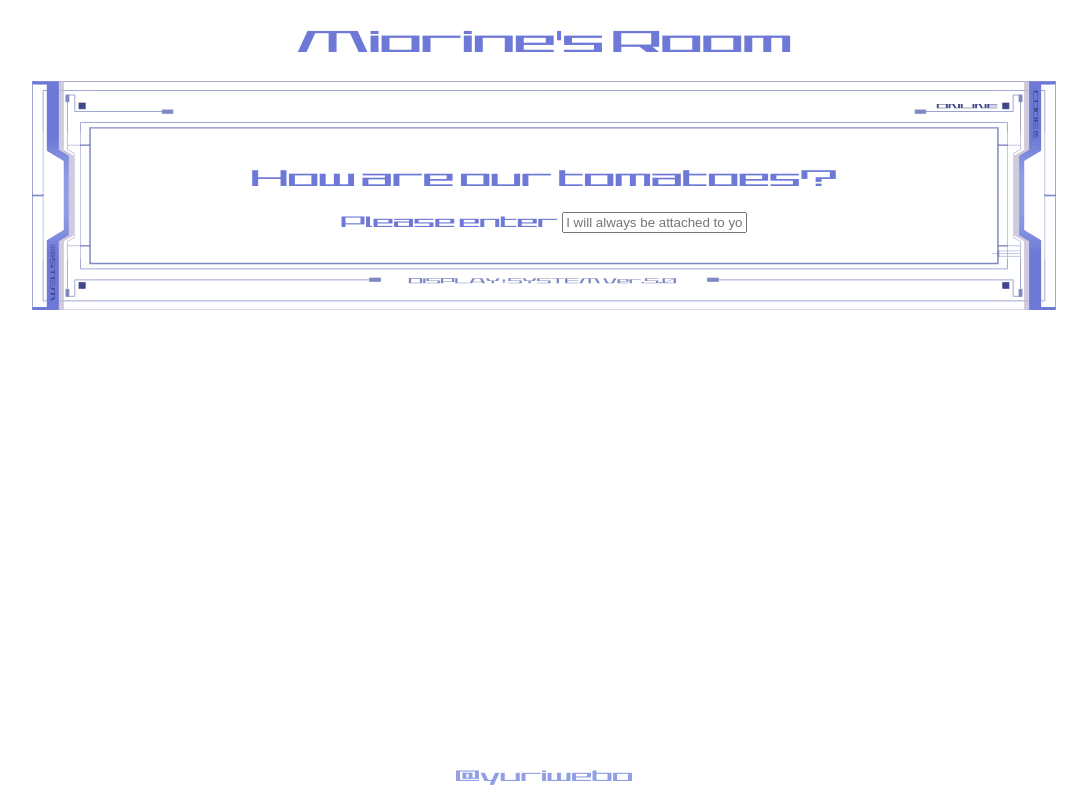
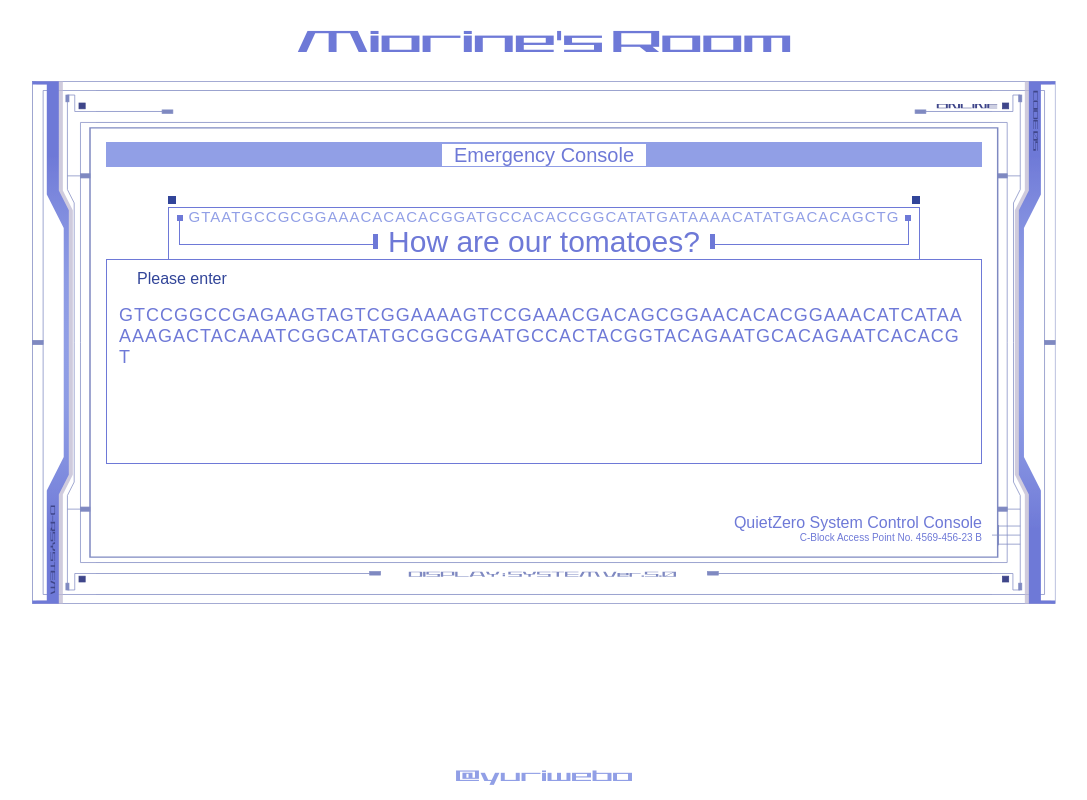
Before and after one commit to yuriwebo/miorine-room, an Astro site: page /tablet/notrette in a window 1280 px wide. Shown: the whole page, without its empty margins (96-1183 px from the left). Built offline with nearby package versions, Linux system fonts and the light colour scheme; Astro itself is replaced by a stand-in of ours; a web font is replaced by a local one.

Commit message:
实现番茄app基础逻辑和样式

```diff
--- a/src/pages/tablet/notrette.astro
+++ b/src/pages/tablet/notrette.astro
@@ -1,44 +1,103 @@
 ---
 import BaseLayout from "../../layouts/BaseLayout.astro";
+import '../../styles/notrette.css';
+
+const geneMap: Record<string, string> = {
+  // 小写
+  a: "AAA",
+  b: "AAC",
+  c: "AAG",
+  d: "AAT",
+  e: "ACA",
+  h: "ACT",
+  i: "AGA",
+  l: "AGT",
+  m: "ATA",
+  n: "ATC",
+  o: "ATG",
+  r: "CAC",
+  s: "CAG",
+  t: "CAT",
+  u: "CCA",
+  w: "CCG",
+  y: "CGA",
+
+  // 大写
+  H: "GTA",
+  I: "GTC",
+  M: "TAC",
+
+  //特殊字符
+  " ": "CGG",
+  ",": "CTA",
+  ".": "CGT",
+  "?": "CTG"
+};
+
+//将一段文字转换成基因序列组合
+const textToGeneSequence = (text: string) => {
+  return text
+    .split("")
+    .map(char => geneMap[char] || "") //若没有对应基因序列就忽略
+    .join("");
+}
 
 const decodedQuestion = "How are our tomatoes?";
-const expected = "I will always be attached to you, Miorine.";
+const encodedQuestion = textToGeneSequence(decodedQuestion);
+const decodedAnswer = "I will always be attached to you, Miorine.";
+const encodedAnswer = textToGeneSequence(decodedAnswer);
 const failMsg = "Authentication failed";
 const successMsg = "Authenticated"
 const ending = "I love you. From Mom.";
 ---
 <BaseLayout>
   <div class="content notrette-container">
-    <h2>{decodedQuestion}</h2>
-    <p>
+    <h2>
+      <span class="title">Emergency Console</span>
+    </h2>
+    <div class="question-container">
+      <div id="decoration-line"></div>
+      <span class="question top">{encodedQuestion}</span>
+      <span class="question bottom">{decodedQuestion}</span>
+    </div>
+    <div class="console">
       <label for="answer">Please enter</label>
-      <input type="text" id="answer" placeholder={expected}>
-    </p>
-    <p id="failOutput" style="display:none;">{failMsg}</p>
-    <p id="SuccessOutput" style="display:none;">{successMsg}</p>
+      <textarea id="answer" name="answer" spellcheck="false" autofocus>{encodedAnswer}</textarea>
+    </div>
+    <div class="footnote">
+      <span>QuietZero System Control Console</span>
+      <span>C-Block Access Point No. 4569-456-23 B</span>
+    </div>
+
+    <!-- 正确信息、错误信息 -->
+    <p class="output fail">{failMsg}</p>
+    <p class="output success">{successMsg}</p>
   </div>
 </BaseLayout>
 
 <script>
-  const expected = "I will always be attached to you, Miorine.";
-  const input = document.getElementById('answer') as HTMLInputElement;
-  const failOutput = document.getElementById('failOutput') as HTMLParagraphElement;
-  const SuccessOutput = document.getElementById('SuccessOutput') as HTMLParagraphElement;
+  const textArea = document.getElementById('answer') as HTMLTextAreaElement;
+  const failOutput = document.querySelector(".fail") as HTMLParagraphElement;
+  const successOutput = document.querySelector(".success") as HTMLParagraphElement;
 
-  if (input) {
-    input.addEventListener('keydown', (e) => {
+  const expected = textArea.defaultValue;  //期待值为初始值
+
+  window.addEventListener("load", () => {
+    textArea.value = expected;
+  });
+
+  window.addEventListener('keydown', (e) => {
     if (e.key === "Enter") {
       e.preventDefault();
-        const inputValue = input.value;
+      const textAreaVal = textArea.value;
 
-        if (inputValue === expected) {
-          SuccessOutput.style.display = "block";
+      if (textAreaVal === expected) {
+        successOutput.style.display = "block";
         failOutput.style.display = "none";
       } else {
         failOutput.style.display = "block";
-          SuccessOutput.style.display = "none";
+        successOutput.style.display = "none";
       }
     }
   });
-  }
 </script>
--- /dev/null
+++ b/src/styles/notrette.less
@@ -0,0 +1,173 @@
+@import "global.less";
+@import url("https://fonts.googleapis.com/css2?family=Gowun+Dodum&family=Orbitron:wght@400..900&display=swap");
+
+@thick-border: 1.8px solid @primary;
+@thin-border: 1px solid @primary;
+@big-square-size: 8px;
+@small-square-size: 6px;
+
+.notrette-container {
+  h2 {
+    background-color: @light;
+    font-weight: normal;
+    font-size: 20px;
+    margin: 0 0 40px;
+
+    .title {
+      background-color: @white;
+      padding: 0 12px;
+      font-family: "Orbitron", sans-serif;
+    }
+  }
+
+  .question-container {
+    position: relative;
+    display: flex;
+    flex-direction: column;
+    justify-content: center;
+    align-items: center;
+    width: fit-content;
+    margin: 0 auto;
+    border-top: @thick-border;
+    border-left: @thin-border;
+    border-right: @thin-border;
+
+    &::before,
+    &::after {
+      content: "";
+      position: absolute;
+      width: @big-square-size;
+      height: @big-square-size;
+      background: @primary;
+      top: -12px;
+      background-color: @dark;
+    }
+
+    &::before {
+      left: -1px; //和边框贴齐
+    }
+    &::after {
+      right: -1px;
+    }
+
+    // 折线
+    #decoration-line {
+      position: absolute;
+      top: 10px;
+      width: 97.1%;
+      height: 53%;
+      border-left: @thin-border;
+      border-right: @thin-border;
+      border-bottom: @thin-border;
+
+      &::before,
+      &::after {
+        position: absolute;
+        content: "";
+        top: -3px;
+        display: inline-block;
+        width: @small-square-size;
+        height: @small-square-size;
+        background-color: @primary;
+      }
+
+      &::before {
+        left: -3px;
+      }
+
+      &::after {
+        right: -3px;
+      }
+    }
+
+    .question {
+      position: relative; // 置于装饰线之上
+      display: flex;
+      justify-content: center;
+      align-items: center;
+      font-weight: normal;
+      background-color: @white;
+
+      &.top {
+        font-size: 15px;
+        letter-spacing: 1px;
+        margin: 0 20px;
+        font-family: "Gowun Dodum", sans-serif;
+        color: @light;
+      }
+
+      &.bottom {
+        font-size: 30px;
+        font-family: "Orbitron", sans-serif;
+
+        &::before,
+        &::after {
+          content: "";
+          display: inline-block;
+          width: 5px;
+          height: 15px;
+          background-color: @primary;
+        }
+
+        &::before {
+          margin-right: 10px;
+        }
+
+        &::after {
+          margin-left: 10px;
+        }
+      }
+    }
+  }
+
+  .console {
+    display: flex;
+    flex-direction: column;
+    align-items: flex-start;
+    margin: 0;
+    padding: 10px;
+    border: @thick-border;
+
+    label {
+      padding: 0 0 15px 20px;
+      font-family: "Orbitron", sans-serif;
+      color: @dark;
+    }
+
+    #answer {
+      width: 100%;
+      height: 150px;
+      overflow-y: scroll; // 溢出部分可滑动
+      -ms-overflow-style: none; //scroll bar非表示（IE・Edge）
+      scrollbar-width: none; //scroll bar非表示（Firefox）
+      border: none;
+      outline: none; //去除focus时边框
+      resize: none;
+      font-size: 18px;
+      color: @primary;
+      letter-spacing: 1px;
+      font-family: "Gowun Dodum", sans-serif;
+
+      // scroll bar非表示（Chrome・Safari）
+      &::-webkit-scrollbar {
+        display: none;
+      }
+    }
+  }
+
+  .footnote {
+    display: flex;
+    flex-direction: column;
+    align-items: flex-end;
+    margin-top: 50px;
+    font-family: "Orbitron", sans-serif;
+
+    span:nth-child(2) {
+      font-size: 10px;
+    }
+  }
+
+  .output {
+    display: none;
+  }
+}
```
Also changed, not shown: src/styles/global.less (+9 -9 lines), src/styles/notrette.css (added). Lines whose indentation alone changed are shown as unchanged.
